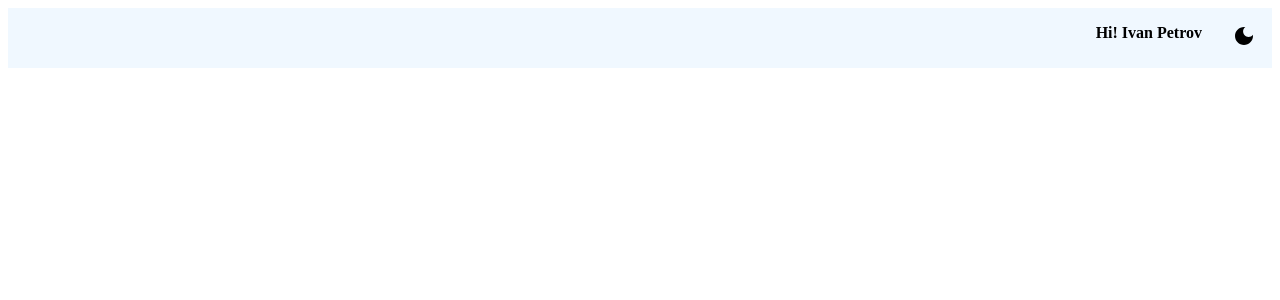
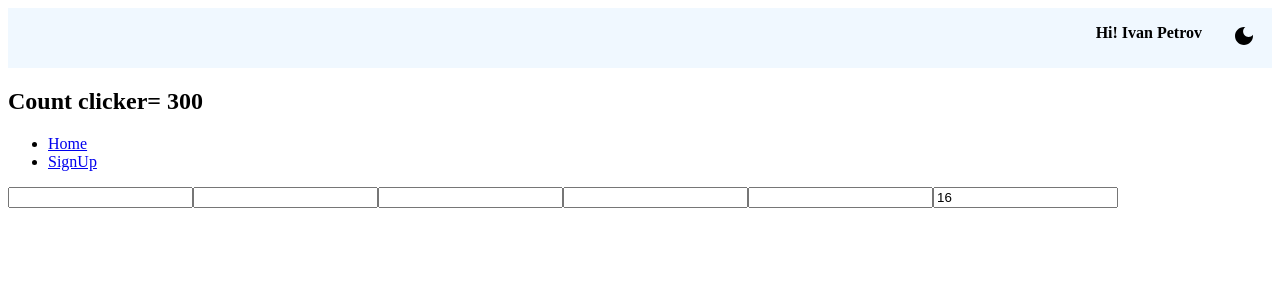
Before and after one commit to EvgeniySelivanov/fm2022-2-react-app, a React (Create React App) app: page /sign-up in a window 1280 px wide. Before the commit this address had no page. Shown: the top 300 px of the page. Built offline with nearby package versions, Linux system fonts and the light colour scheme.

Commit message:
add sign up form with reducer

```diff
--- a/src/App.js
+++ b/src/App.js
@@ -1,17 +1,20 @@
 import React, { useState } from 'react';
-import { BrowserRouter, Route, Routes } from 'react-router-dom';
+import { BrowserRouter, NavLink, Route, Routes } from 'react-router-dom';
 import FuncHeader from './components/FuncHeader';
 import HomePage from './pages/HomePage';
 import { UserContext, ThemeContext } from './contexts';
 import CONSTANTS from './constants';
-const{ THEMES }= CONSTANTS;
+import { useClicker } from './hooks';
+import SignUpForm from './components/forms/SignUpForm';
+const { THEMES } = CONSTANTS;
 
 function App() {
   const [user, setUser] = useState({
     id: 1,
     name: 'Ivan Petrov'
-  })
-  const [theme, setTheme] = useState(THEMES.LIGHT)
+  });
+  const [theme, setTheme] = useState(THEMES.LIGHT);
+  const count = useClicker(300);
 
 
   return (
@@ -20,8 +23,20 @@ function App() {
         <UserContext.Provider value={[user, setUser]}>
           <BrowserRouter>
             <FuncHeader />
+            <h2>Count clicker= {count}</h2>
+            <nav>
+              <ul>
+                <li>
+                  <NavLink to='/'>Home</NavLink>
+                </li>
+                <li>
+                  <NavLink to='/sign-up'>SignUp</NavLink>
+                </li>
+              </ul>
+            </nav>
             <Routes>
               <Route path='/' element={<HomePage />} />
+              <Route path='/sign-up' element={<SignUpForm />} />
             </Routes>
           </BrowserRouter>
         </UserContext.Provider>
--- /dev/null
+++ b/src/components/forms/SignUpForm/index.js
@@ -0,0 +1,32 @@
+import React, { useReducer } from 'react';
+import reducer from './reducer';
+
+const initialArg = {
+  fname: '',
+  sname: '',
+  email: '',
+  password: '',
+  phone: '',
+  age: 16
+};
+
+const SignUpForm = () => {
+  const [state, dispatch] = useReducer(reducer, initialArg);
+  const handlerInput = ({ target: { value, name } }) => {
+    const action = { value, name };
+    dispatch(action);
+  };
+
+  return (
+    <form>
+      <input type='text' name='fname' value={state.fname} onChange={handlerInput} />
+      <input type='text' name='sname' value={state.sname} onChange={handlerInput} />
+      <input type='email' name='email' value={state.email} onChange={handlerInput} />
+      <input type='password' name='password' value={state.password} onChange={handlerInput} />
+      <input type='text' name='phone' value={state.phone} onChange={handlerInput} />
+      <input type='number' name='age' value={state.age} onChange={handlerInput} />
+    </form>
+  );
+};
+
+export default SignUpForm;
--- /dev/null
+++ b/src/components/forms/SignUpForm/reducer.js
@@ -0,0 +1,9 @@
+const reducer = (state, action) => {
+  const { value, name }=action;
+  const newState={
+    ...state,
+    [name]:value
+  }
+    return newState;
+  };
+  export default reducer;
--- a/src/hooks/index.js
+++ b/src/hooks/index.js
@@ -1 +1,2 @@
 export {default as useLoadData} from './useLoadData';
+export {default as useClicker} from './useClicker';
--- /dev/null
+++ b/src/hooks/useClicker.js
@@ -0,0 +1,22 @@
+import { useState, useEffect } from 'react';
+const useClicker = (value=0) => {
+  const [count, setCount] = useState(value);
+  useEffect(() => {
+    console.log('add effect');
+    const handlerClick = () => {
+      setCount((prevCount) => prevCount+1);
+    }
+    //add effect (component didMount if [] clear array!!!! second parametr )
+    window.addEventListener('click', handlerClick);
+    return () => {
+      console.log('remove effect');
+      //clean effect  (component Will-Unmount if [] clear array!!!! second parametr)
+      window.removeEventListener('click', handlerClick);
+    };//eslint-disable-next-line
+  }, []);
+
+  return  count ;
+
+}
+
+export default useClicker;
```
Lines whose indentation alone changed are shown as unchanged.
